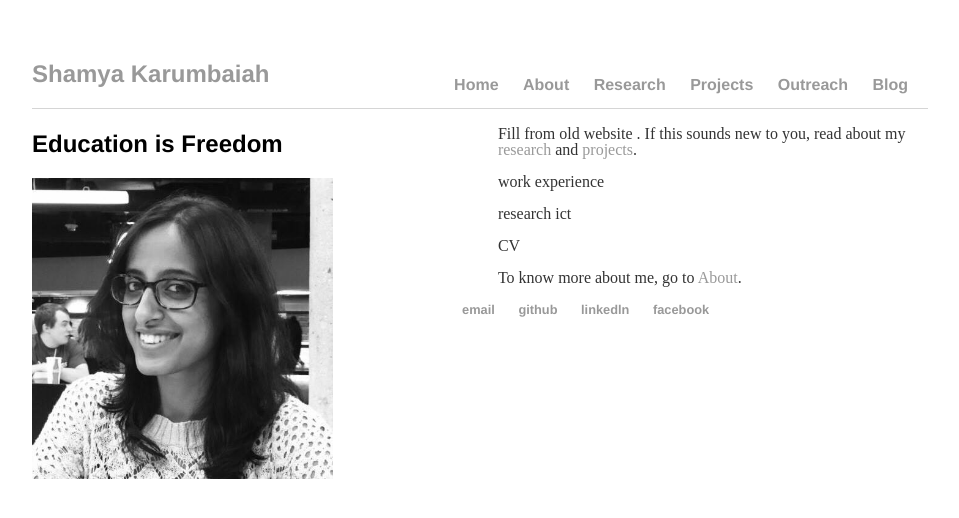
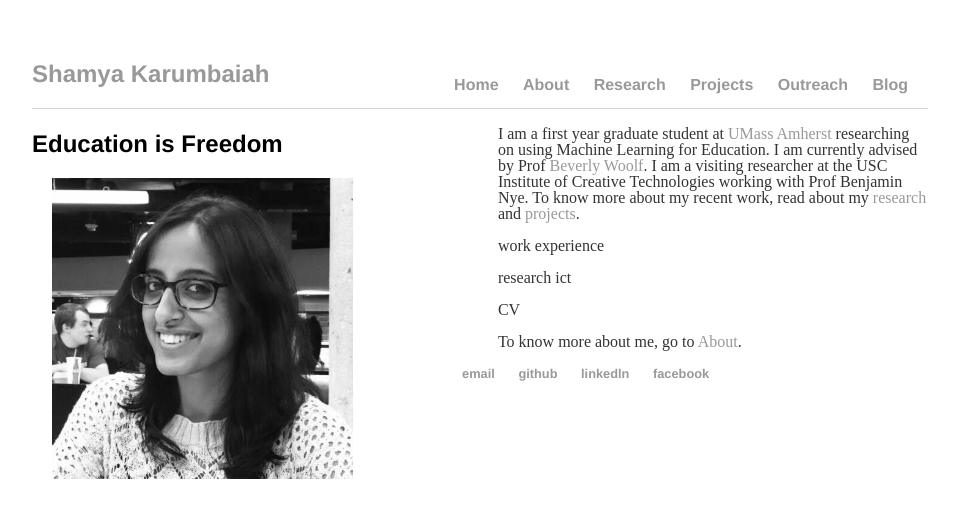
Before and after one commit to Shamya/shamyatest.github.io, a Jekyll site: the page built from index.html, in a window 1280 px wide. Shown: the top 518 px of the page, without its empty margins (160-1119 px from the left). Built offline with Jekyll 4.4.1, drawn with Linux system fonts in a browser that asks for light colours.

Commit message:
Update index.html

```diff
--- a/index.html
+++ b/index.html
@@ -4,11 +4,12 @@ title: Shamya Karumbaiah
 ---
 <div class="section1">
   <h2>Education is Freedom</h2>
-  <img src="/images/shamya.jpg" height=70% width=70%></img>
+  <img src="/images/shamya.jpg" height=70% width=70% hspace="20"></img>
 </div>
 
 <div class="section2">
-  <p>Fill from old website . If this sounds new to you, read about my <a href="/research">research</a> and <a href="/projects">projects</a>. </p>
+  <p>I am a first year graduate student at <a href="http://www.cs.umass.edu/">UMass Amherst</a> researching on using Machine Learning for Education. I am currently advised by Prof <a href="http://althea.cs.umass.edu/bpw/bpwindex.html">Beverly Woolf</a>. I am a visiting researcher at the USC Institute of Creative Technologies working with Prof Benjamin Nye.
+  To know more about my recent work, read about my <a href="/research">research</a> and <a href="/projects">projects</a>. </p>
   <p>work experience</p>
   <p>research ict</p>
   <p>CV</p>
```
